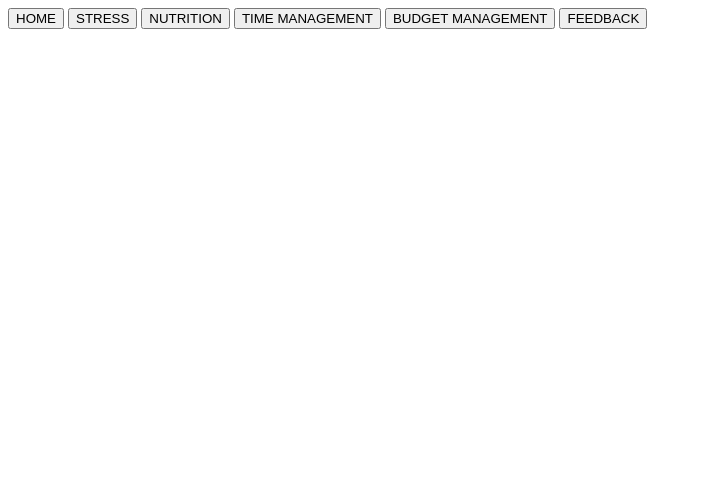
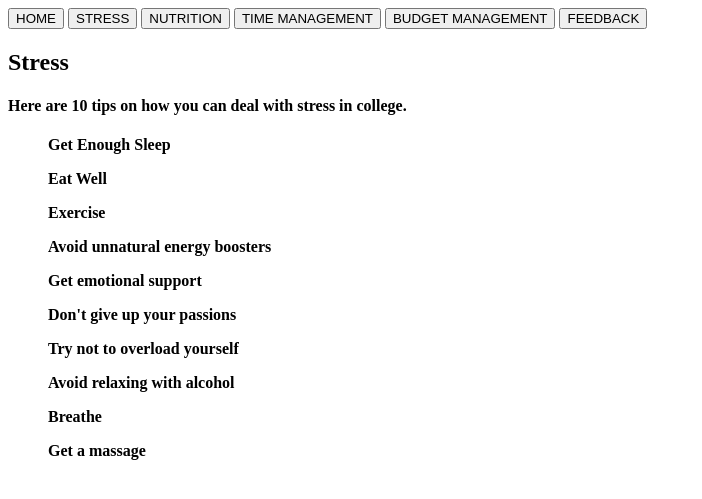
Before and after one commit to GooseEX/Struggle-Better, a Python web app: template Templates/stress.html in a window 1280 px wide. Shown: the top 499 px of the page, without its empty margins (0-702 px from the left). Run offline with Jinja, Linux system fonts and the light colour scheme; the template is opened without the code that fills it, so the values that code supplies are empty.

Commit message:
Added a list of 10 tips to follow in stress.html

```diff
--- a/Templates/stress.html
+++ b/Templates/stress.html
@@ -12,7 +12,18 @@
           <a href = "feedback.html"><button class="navbtn">FEEDBACK</button></a>
   </div>
 
-
+<h2>Stress</h2>
+<h4>Here are 10 tips on how you can deal with stress in college.</h4>
+  <ol><b>Get Enough Sleep</b></ol>
+  <ol><b>Eat Well</b></ol>
+  <ol><b>Exercise</b></ol>
+  <ol><b>Avoid unnatural energy boosters</b></ol>
+  <ol><b>Get emotional support</b></ol>
+  <ol><b>Don't give up your passions</b></ol>
+  <ol><b>Try not to overload yourself</b></ol>
+  <ol><b>Avoid relaxing with alcohol</b></ol>
+  <ol><b>Breathe</b></ol>
+  <ol><b>Get a massage</b></ol>
 
 
 
```
